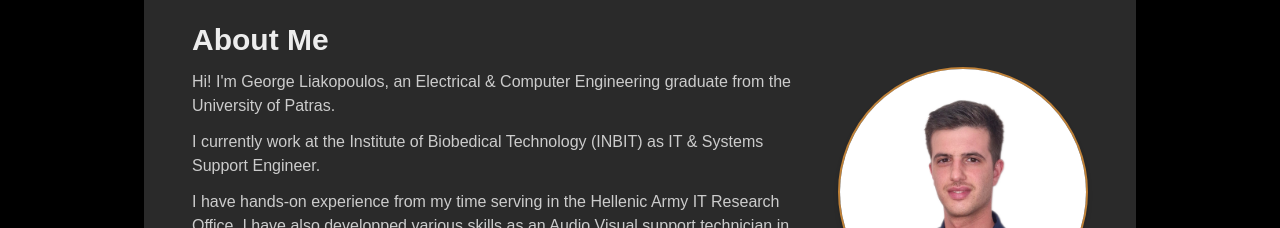
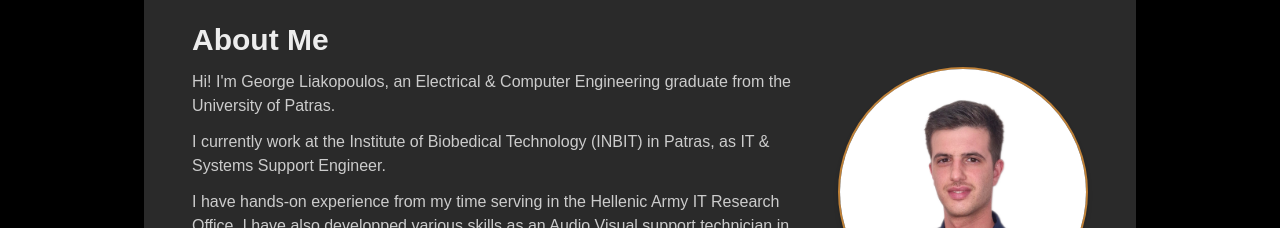
Before and after one commit to liakopgeo/Personal-Website, a Next.js app: page / in a window 1280 px wide. Shown: the part 960-1188 px from the top of the page. Built offline with nearby package versions, Linux system fonts and the light colour scheme.

Commit message:
overall corrections

```diff
--- a/components/About.js
+++ b/components/About.js
@@ -14,7 +14,7 @@ export default function About() {
                 Hi! I&apos;m George Liakopoulos, an Electrical & Computer Engineering graduate from the University of Patras.
               </p>
               <p className="text-sm sm:text-base text-gray-300 mb-3">
-                I currently work at the Institute of Biobedical Technology (INBIT) as IT & Systems Support Engineer.
+                I currently work at the Institute of Biobedical Technology (INBIT) in Patras, as IT & Systems Support Engineer.
               </p>
               <p className="text-sm sm:text-base text-gray-300 mb-3">
                 I have hands-on experience from my time serving in the Hellenic Army IT Research Office. I have also developped various skills as an Audio Visual support technician in the Conference and Cultural Center of the University of Patras.
```
